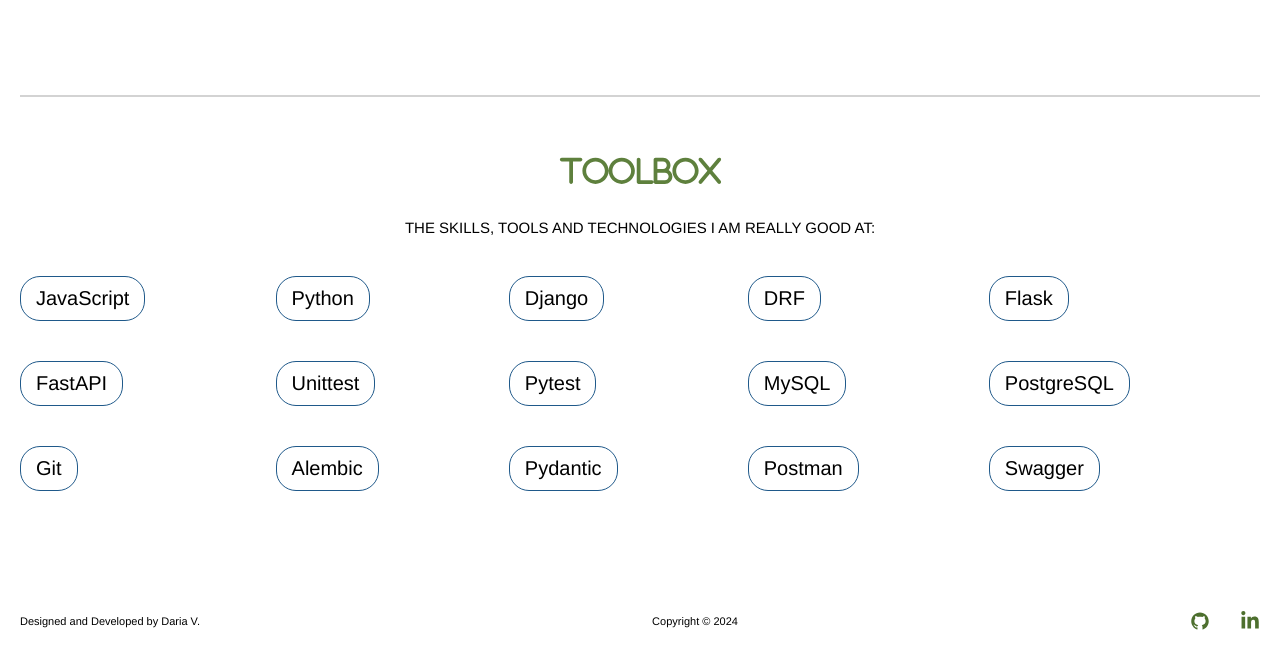
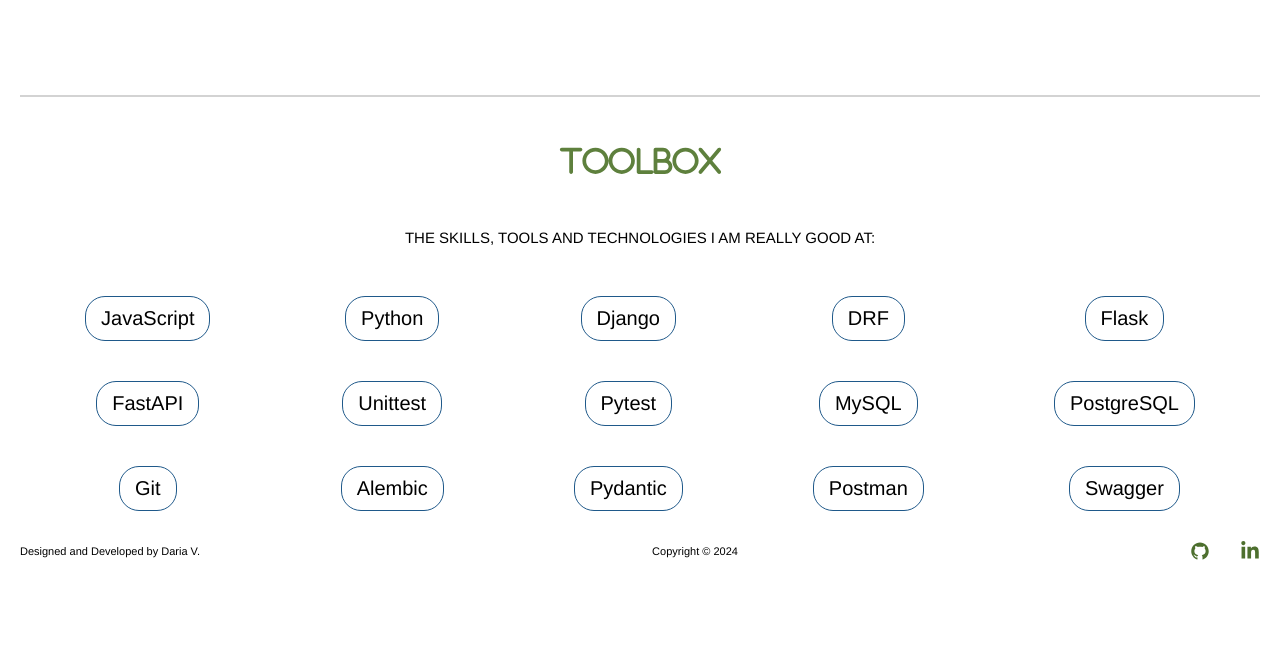
Before and after one commit to dariavarlamovaa/personalwebsiteFlask, a Flask app: page /me in a window 1280 px wide. Shown: the part 507-1168 px from the top of the page. After the commit the page ends 1067 px from the top, so only its background shows below. Run offline with Flask 3, Linux system fonts and the light colour scheme; data comes from the database, SQL or seed files in the repository.

Commit message:
updated me page styles and markup

```diff
--- a/static/css/me.css
+++ b/static/css/me.css
@@ -50,12 +50,11 @@
 }
 
 .toolbox {
+    display: flex;
+    flex-direction: column;
+    gap: 50px;
     text-align: center;
-    padding: 50px 0;
-}
-
-.toolbox-img {
-    margin-bottom: 30px;
+    padding-top: 40px;
 }
 
 .tools-sentence {
@@ -65,15 +64,10 @@
 }
 
 .tools {
-    /*display: flex;*/
-    /*gap: 50px;*/
-    /*flex-wrap: wrap;*/
-    /*justify-content: center;*/
-    /*margin-top: 40px;*/
     display: grid;
     grid-template-columns: auto auto auto auto auto;
-    padding: 40px 0;
     grid-row-gap: 40px;
+    place-items: center;
 }
 
 .one-tool {
--- a/templates/me.html
+++ b/templates/me.html
@@ -29,7 +29,9 @@
         </div>
         <hr class="horizontal-line">
         <div class="toolbox">
-            <img class="toolbox-img" src="{{ url_for ('static', filename='images/toolbox.svg') }}" alt="toolbox">
+            <div class="toolbox-image">
+                <img class="toolbox-img" src="{{ url_for ('static', filename='images/toolbox.svg') }}" alt="toolbox">
+            </div>
             <p class="tools-sentence">The skills, tools and technologies I am really good at:</p>
             <div class="tools">
                 {% for tool in tools %}
```
